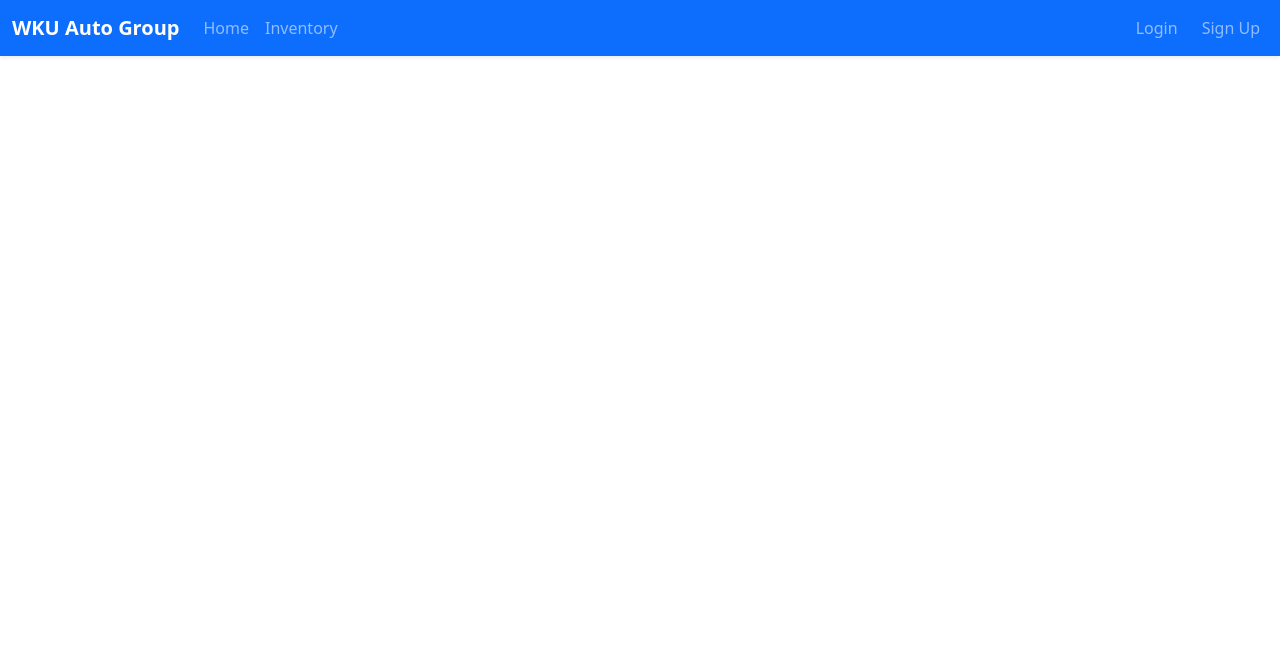
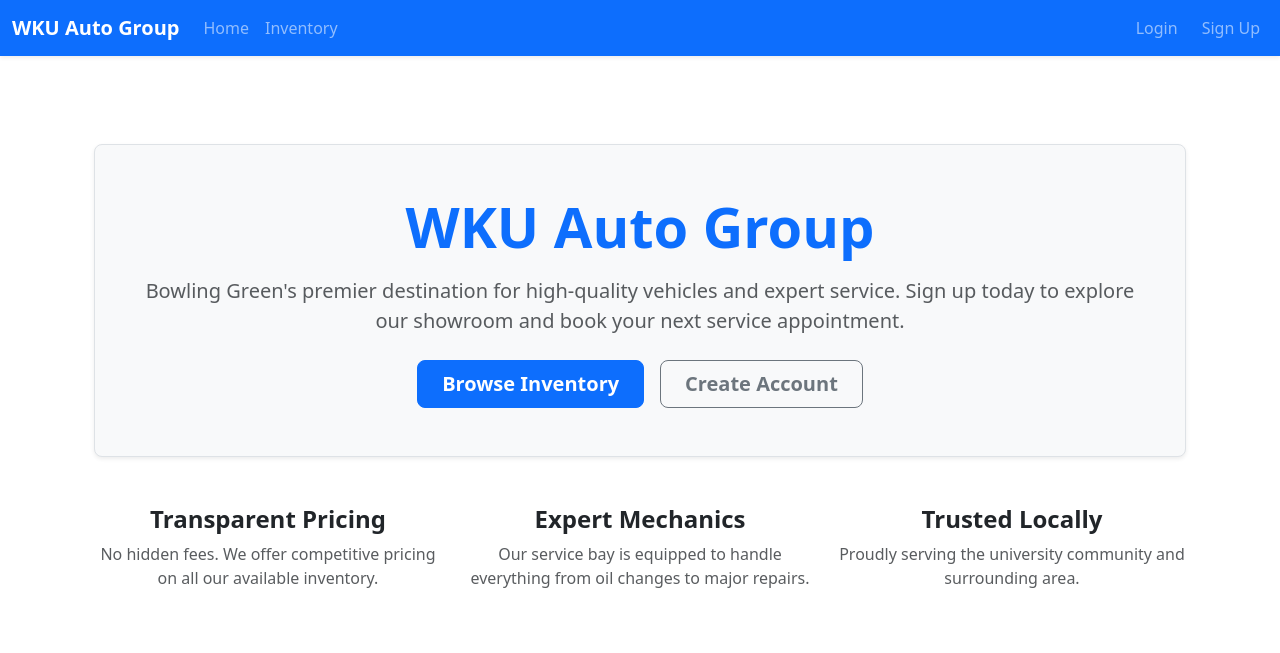
Before and after one commit to chaycer11/Car-Dealership-Database, a Flask app: page /home in a window 1280 px wide. Shown: the top 653 px of the page. Run offline with Flask 3, Linux system fonts and the light colour scheme.

Commit message:
added a home page

```diff
--- a/app.py
+++ b/app.py
@@ -21,11 +21,11 @@ app.register_blueprint(auth_bp)
 
 @app.route('/')
 def index():
-    return redirect(url_for('auth.register'))
+    return redirect(url_for('home'))
 
 @app.route('/home')
 def home():
-    return render_template('base.html')
+    return render_template('home.html')
 
 
 @app.route('/vehicles')
@@ -47,7 +47,6 @@ def database():
             vehicles = db.get_all_inventory(make, model, year, max_price)
             return render_template('index.html', cars=vehicles)
 
-    # 2. Pass them to our new secure function
     vehicles = db.get_showroom_vehicles(make, model, year, max_price)
 
     try:
@@ -122,7 +121,7 @@ def sell_vehicle():
             customer_id=form.customer_id.data,
             temp_tag_num=form.temp_tag_num.data,
             customization_work=form.customization.data,
-            salesperson_id=1  # Hardcoding Sarah Jenkins until login is finished!
+            salesperson_id=current_user.id
         )
         if success:
             flash('Sale processed successfully! The vehicle has been removed from available inventory.', 'success')
@@ -189,7 +188,7 @@ def billing():
 @app.route('/customer_lookup')
 @login_required
 def customer_lookup():
-    # 1. Security Check: Only Employees allowed
+    # prevents non-employees from accessing the customer database
     if current_user.user_type != 'employee':
         flash("Unauthorized: Customer Database is restricted to staff.", "danger")
         return redirect(url_for('home'))
--- a/forms.py
+++ b/forms.py
@@ -70,7 +70,7 @@ class ServiceForm(FlaskForm):
     vehicle_id = StringField('Vehicle ID', validators=[DataRequired()])
     customer_id = StringField('Customer ID', validators=[DataRequired()])
 
-    # --- CHANGED THIS LINE ---
+
     mechanic_id = SelectField('Assigned Mechanic', coerce=int, validators=[DataRequired()])
 
     mileage_in = StringField('Mileage In', validators=[DataRequired()])
--- a/models.py
+++ b/models.py
@@ -2,8 +2,6 @@ from flask_login import UserMixin
 
 class User(UserMixin):
     def __init__(self, id, name, role, user_type):
-        # The 'id' here will be a string like 'emp_1' or 'cust_4'
-        # This allows us to use one LoginManager for two different tables.
         self.id = id
         self.name = name
         self.role = role
--- a/templates/base.html
+++ b/templates/base.html
@@ -46,7 +46,7 @@
 
                                     {% if current_user.role == 'billing' or current_user.role == 'salesperson' %}
                                         <li><a class="dropdown-item text-info fw-bold" href="{{ url_for('customer_lookup') }}">Customer Directory</a></li>
-                                        <li><a class="dropdown-item text-success fw-bold" href="{{ url_for('reports') }}">📊 View Daily Reports</a></li>
+                                        <li><a class="dropdown-item text-success fw-bold" href="{{ url_for('reports') }}">View Daily Reports</a></li>
                                     {% endif %}
 
                                     {% if current_user.role == 'billing' %}
--- a/templates/customer_lookup.html
+++ b/templates/customer_lookup.html
@@ -4,7 +4,7 @@
 <div class="container mt-5">
     <div class="row mb-4">
         <div class="col-md-8 mx-auto text-center">
-            <h2 class="mb-3">📇 Customer Directory</h2>
+            <h2 class="mb-3">Customer Directory</h2>
 
             <form method="GET" action="{{ url_for('customer_lookup') }}" class="d-flex shadow-sm">
                 <input type="text" name="search_query" class="form-control form-control-lg border-primary rounded-start"
--- /dev/null
+++ b/templates/home.html
@@ -0,0 +1,92 @@
+{% extends "base.html" %}
+{% block content %}
+
+{% if current_user.is_authenticated and current_user.user_type == 'employee' %}
+    <div class="container mt-4">
+        <div class="row mb-4">
+            <div class="col-12">
+                <h2 class="fw-bold">Welcome back, {{ current_user.name.split()[0] }}! 👋</h2>
+                <p class="text-muted">WKU Auto Group Employee Portal</p>
+                <hr>
+            </div>
+        </div>
+
+        <div class="row g-4 text-center mt-2">
+            {% if current_user.role == 'salesperson' %}
+                <div class="col-md-4">
+                    <a href="{{ url_for('database') }}" class="btn btn-outline-primary w-100 py-4 shadow-sm">
+                        <h4 class="mb-0">Browse Lot</h4>
+                    </a>
+                </div>
+                <div class="col-md-4">
+                    <a href="{{ url_for('sell_vehicle') }}" class="btn btn-outline-success w-100 py-4 shadow-sm">
+                        <h4 class="mb-0">Process Sale</h4>
+                    </a>
+                </div>
+            {% elif current_user.role == 'mechanic' %}
+                <div class="col-md-4">
+                    <a href="{{ url_for('database') }}" class="btn btn-outline-warning w-100 py-4 shadow-sm text-dark">
+                        <h4 class="mb-0">Service Queue</h4>
+                    </a>
+                </div>
+                <div class="col-md-4">
+                    <a href="{{ url_for('service_vehicle') }}" class="btn btn-outline-dark w-100 py-4 shadow-sm">
+                        <h4 class="mb-0">Log Repair Ticket</h4>
+                    </a>
+                </div>
+            {% elif current_user.role == 'billing' %}
+                <div class="col-md-4">
+                    <a href="{{ url_for('billing') }}" class="btn btn-outline-primary w-100 py-4 shadow-sm">
+                        <h4 class="mb-0">Process Payment</h4>
+                    </a>
+                </div>
+            {% endif %}
+
+            <div class="col-md-4">
+                <a href="{{ url_for('customer_lookup') }}" class="btn btn-outline-secondary w-100 py-4 shadow-sm">
+                    <h4 class="mb-0">Customer Lookup</h4>
+                </a>
+            </div>
+        </div>
+    </div>
+
+
+{% else %}
+    <div class="container mt-5">
+        <div class="p-5 text-center bg-light rounded-3 shadow-sm border">
+            <h1 class="display-4 fw-bold text-primary mb-3">WKU Auto Group</h1>
+            <p class="lead text-muted mb-4">
+                Bowling Green's premier destination for high-quality vehicles and expert service.
+                {% if current_user.is_authenticated %}
+                    Welcome back to your garage, {{ current_user.name.split()[0] }}!
+                {% else %}
+                    Sign up today to explore our showroom and book your next service appointment.
+                {% endif %}
+            </p>
+
+            <div class="d-grid gap-3 d-sm-flex justify-content-sm-center">
+                <a href="{{ url_for('database') }}" class="btn btn-primary btn-lg px-4 gap-3 fw-bold">Browse Inventory</a>
+                {% if not current_user.is_authenticated %}
+                    <a href="{{ url_for('auth.register') }}" class="btn btn-outline-secondary btn-lg px-4 fw-bold">Create Account</a>
+                {% endif %}
+            </div>
+        </div>
+
+        <div class="row g-4 py-5 row-cols-1 row-cols-lg-3 text-center">
+            <div class="col">
+                <h4 class="fw-bold">Transparent Pricing</h4>
+                <p class="text-muted">No hidden fees. We offer competitive pricing on all our available inventory.</p>
+            </div>
+            <div class="col">
+                <h4 class="fw-bold">Expert Mechanics</h4>
+                <p class="text-muted">Our service bay is equipped to handle everything from oil changes to major repairs.</p>
+            </div>
+            <div class="col">
+                <h4 class="fw-bold">Trusted Locally</h4>
+                <p class="text-muted">Proudly serving the university community and surrounding area.</p>
+            </div>
+        </div>
+    </div>
+{% endif %}
+
+{% endblock content %}
--- a/templates/reports.html
+++ b/templates/reports.html
@@ -4,7 +4,7 @@
 <div class="container mt-5">
     <div class="row mb-4">
         <div class="col-12 text-center">
-            <h2 class="fw-bold">📊 Dealership Operational Report</h2>
+            <h2 class="fw-bold">Dealership Operational Report</h2>
             <p class="text-muted">Live Database Metrics</p>
         </div>
     </div>
@@ -50,7 +50,7 @@
     <div class="row mt-5">
         <div class="col-12 text-center">
             <button onclick="window.print()" class="btn btn-outline-secondary btn-lg">
-                🖨️ Print Report
+                Print Report
             </button>
         </div>
     </div>
```
